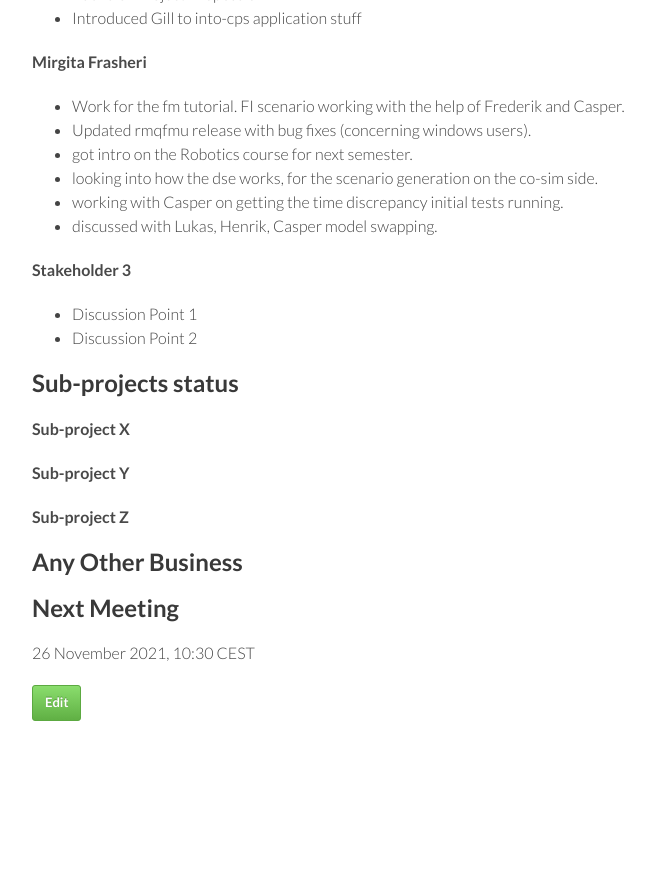
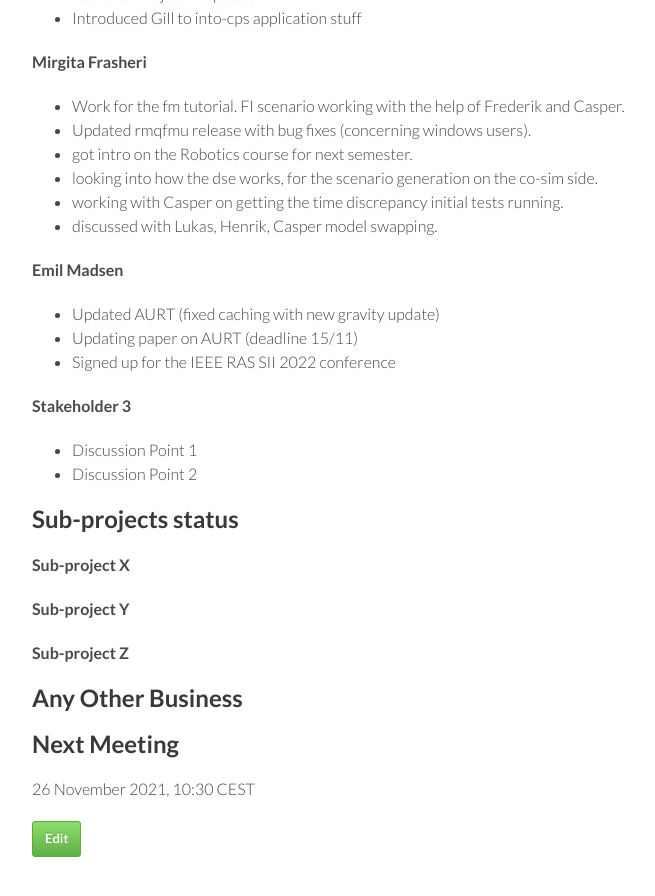
Before and after one commit to digitaltwincentre/digitaltwincentre.github.io, a Jekyll site: the page built from _biweeklies/Biweekly-49.md, in a window 1280 px wide and 900 px high, scrolled down 2491 px. Shown: the top 896 px of the window, without its empty margins (418-1073 px from the left). Built offline with Jekyll 4.4.1, drawn with Linux system fonts in a browser that asks for light colours; nearby versions of some CDN libraries.

Commit message:
Update Biweekly-49.md

```diff
--- a/_biweeklies/Biweekly-49.md
+++ b/_biweeklies/Biweekly-49.md
@@ -101,6 +101,11 @@ date: 12 November 2021, 1030 CEST
 * working with Casper on getting the time discrepancy initial tests running.
 * discussed with Lukas, Henrik, Casper model swapping.
 
+#### Emil Madsen
+* Updated AURT (fixed caching with new gravity update)
+* Updating paper on AURT (deadline 15/11)
+* Signed up for the IEEE RAS SII 2022 conference
+
 #### Stakeholder 3
 * Discussion Point 1
 * Discussion Point 2
```
